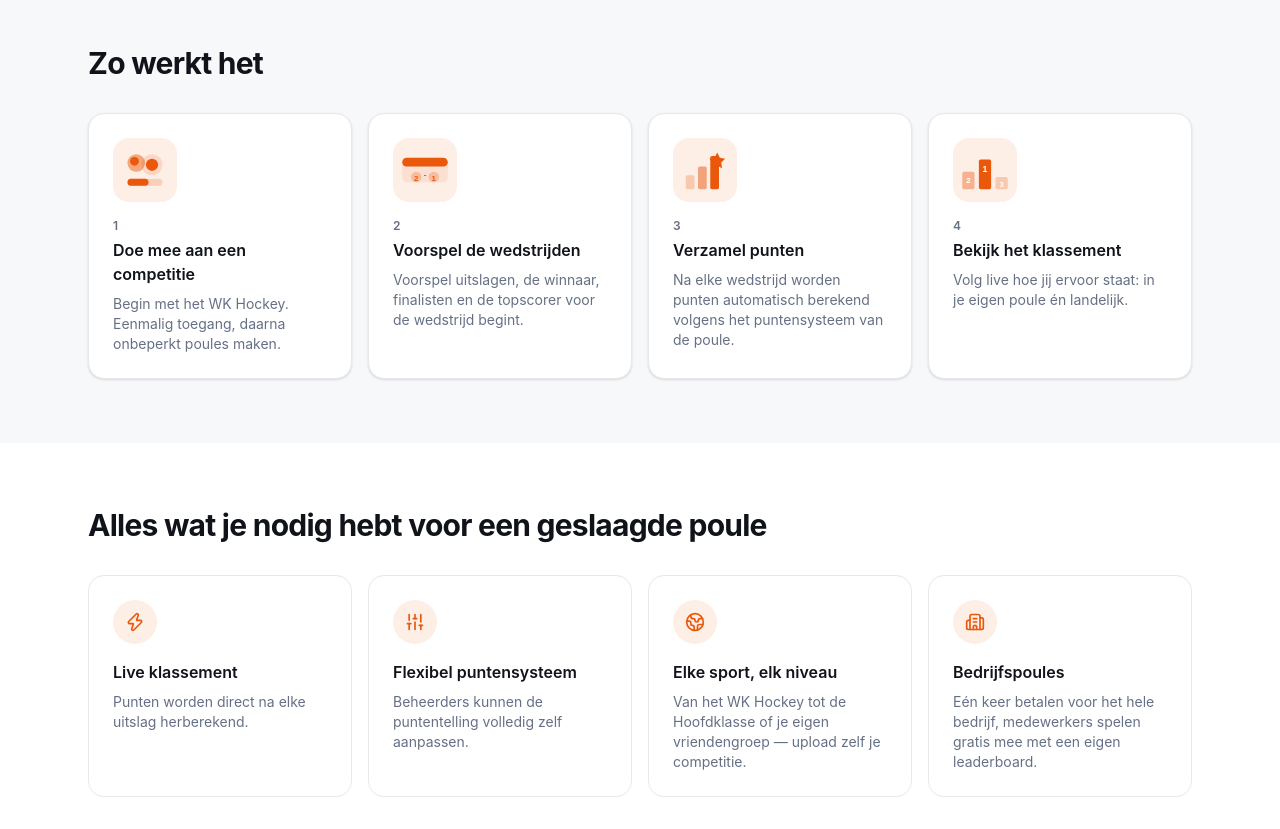
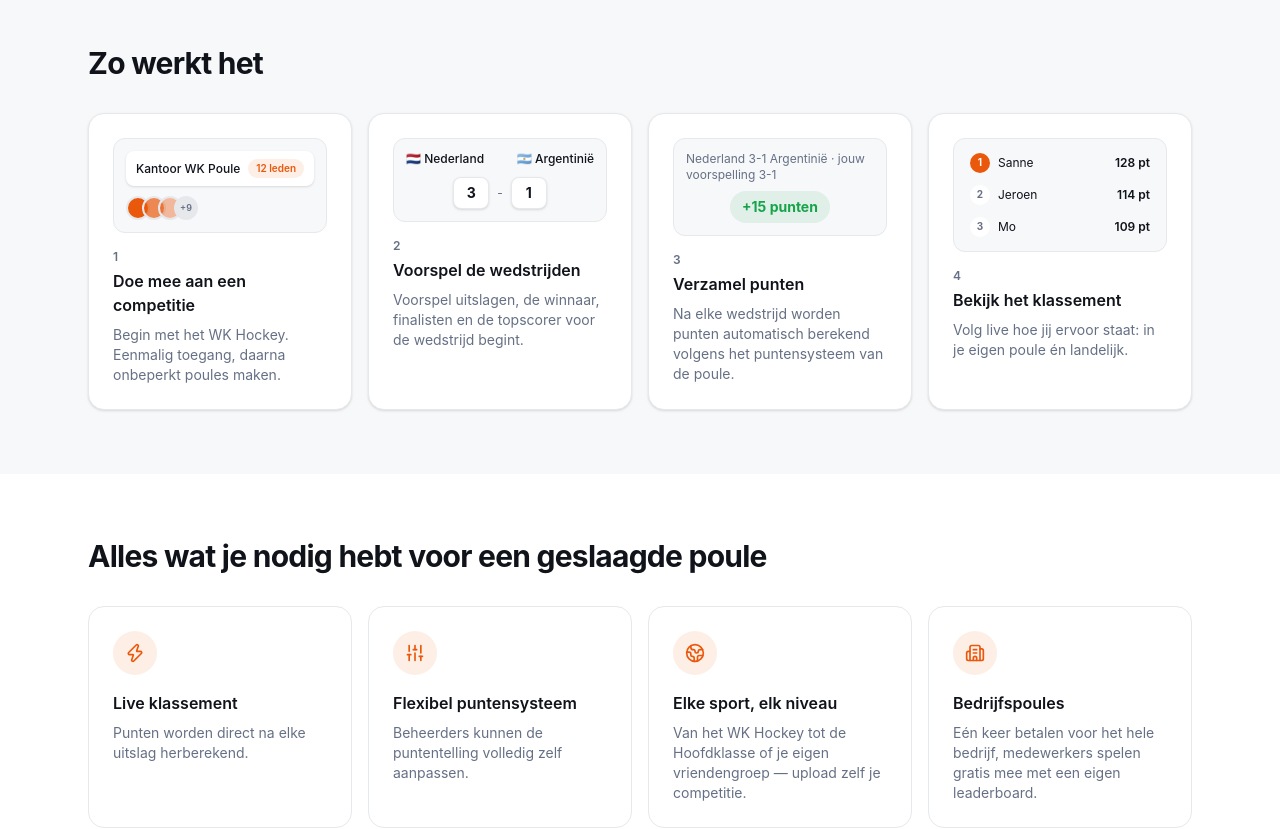
Before and after one commit to Oranjerood/Hockeypoule, a Next.js app: page /nl in a window 1280 px wide. Shown: the part 1120-1949 px from the top of the page. Built offline with nearby package versions, Linux system fonts and the light colour scheme.

Commit message:
Fix invisible CTA band, simplify footer nav, upgrade how-it-works to realistic mockups, add bulk-discount note, clarify King/Queen as lighter alternative + inline predicting on team page

```diff
--- a/messages/en.json
+++ b/messages/en.json
@@ -144,7 +144,8 @@
     "redeemButton": "Redeem code",
     "createCustom": "Create your own competition",
     "createCustomText": "Football, basketball, your own friend group or league — upload your teams and go.",
-    "createCustomButton": "Create competition"
+    "createCustomButton": "Create competition",
+    "bulkDiscountNote": "More than 15 people? Email us at hockeypoule@gmail.com for a group deal."
   },
   "Pools": {
     "createTitle": "Create a new pool",
@@ -263,7 +264,7 @@
     "statusLive": "Live",
     "statusUpcoming": "Upcoming",
     "kingQueenTitle": "Become king/queen of {team}",
-    "kingQueenText": "Predict this country specifically and compete against other fans of this team for the title.",
+    "kingQueenText": "Not up for predicting the whole tournament? Just predict this country's matches above and become king/queen of {team}.",
     "kingQueenLoginCta": "Log in to join",
     "kingQueenFollowButton": "Become king/queen of this country",
     "kingQueenFollowing": "You're a candidate",
--- a/messages/nl.json
+++ b/messages/nl.json
@@ -144,7 +144,8 @@
     "redeemButton": "Code inwisselen",
     "createCustom": "Maak je eigen competitie",
     "createCustomText": "Voetbal, basketbal, je eigen vriendengroep of klasse — upload je teams en ga los.",
-    "createCustomButton": "Competitie aanmaken"
+    "createCustomButton": "Competitie aanmaken",
+    "bulkDiscountNote": "Meer dan 15 personen? Mail ons op hockeypoule@gmail.com voor een passende deal."
   },
   "Pools": {
     "createTitle": "Nieuwe poule maken",
@@ -263,7 +264,7 @@
     "statusLive": "Bezig",
     "statusUpcoming": "Nog te spelen",
     "kingQueenTitle": "Word koning/koningin van {team}",
-    "kingQueenText": "Voorspel dit land specifiek en strijd tegen andere fans van dit team om de titel.",
+    "kingQueenText": "Geen zin om het hele toernooi te voorspellen? Voorspel dan gewoon de wedstrijden van dit land hierboven en word koning/koningin van {team}.",
     "kingQueenLoginCta": "Log in om mee te doen",
     "kingQueenFollowButton": "Word koning/koningin van dit land",
     "kingQueenFollowing": "Jij bent kandidaat",
--- a/src/app/[locale]/competitions/[competitionId]/page.tsx
+++ b/src/app/[locale]/competitions/[competitionId]/page.tsx
@@ -216,6 +216,9 @@ function CompetitionHubContent() {
                   onChange={(e) => setCompanySeats(Number(e.target.value))}
                   className="w-full rounded-xl border border-border bg-surface px-4 py-2.5 text-sm"
                 />
+                {companySeats > 15 && (
+                  <p className="mt-1.5 text-xs text-muted">{t("bulkDiscountNote")}</p>
+                )}
               </div>
 
               {competition.supportBeneficiaryName && (
--- a/src/app/[locale]/page.tsx
+++ b/src/app/[locale]/page.tsx
@@ -2,10 +2,10 @@ import { useTranslations, useLocale } from "next-intl";
 import { Link } from "@/i18n/navigation";
 import { Trophy, Zap, Sliders, Globe2, Building2, ArrowRight, KeyRound, PlusCircle, Mail, Heart } from "lucide-react";
 import {
-  JoinPoolIllustration,
-  PredictScoreIllustration,
-  CollectPointsIllustration,
-  LeaderboardIllustration,
+  JoinPoolMockup,
+  PredictScoreMockup,
+  CollectPointsMockup,
+  LeaderboardMockup,
 } from "@/components/StepIllustrations";
 import Button from "@/components/ui/Button";
 import Card from "@/components/ui/Card";
@@ -20,10 +20,10 @@ export default function HomePage() {
   const locale = useLocale();
 
   const steps = [
-    { illustration: JoinPoolIllustration, title: t("step1Title"), text: t("step1Text") },
-    { illustration: PredictScoreIllustration, title: t("step2Title"), text: t("step2Text") },
-    { illustration: CollectPointsIllustration, title: t("step3Title"), text: t("step3Text") },
-    { illustration: LeaderboardIllustration, title: t("step4Title"), text: t("step4Text") },
+    { Illustration: JoinPoolMockup, title: t("step1Title"), text: t("step1Text") },
+    { Illustration: PredictScoreMockup, title: t("step2Title"), text: t("step2Text") },
+    { Illustration: CollectPointsMockup, title: t("step3Title"), text: t("step3Text") },
+    { Illustration: LeaderboardMockup, title: t("step4Title"), text: t("step4Text") },
   ];
 
   const features = [
@@ -145,9 +145,7 @@ export default function HomePage() {
         <div className="mt-8 grid gap-4 sm:grid-cols-2 lg:grid-cols-4">
           {steps.map((step, i) => (
             <Card key={step.title} className="p-6">
-              <div className="flex h-16 w-16 items-center justify-center rounded-2xl bg-primary/10">
-                <step.illustration />
-              </div>
+              <step.Illustration />
               <div className="mt-4 text-xs font-semibold uppercase tracking-wide text-muted">
                 {i + 1}
               </div>
@@ -202,7 +200,7 @@ export default function HomePage() {
 
       {/* CTA band */}
       <section className="mx-auto max-w-6xl px-4 py-16 sm:px-6">
-        <Card className="flex flex-col items-start gap-6 bg-header p-8 text-white sm:flex-row sm:items-center sm:justify-between">
+        <div className="flex flex-col items-start gap-6 rounded-2xl bg-header p-8 text-white shadow-sm sm:flex-row sm:items-center sm:justify-between">
           <div>
             <h3 className="text-xl font-bold">{t("ctaNational")}</h3>
             <p className="mt-1 text-white/70">{t("heroSubtitle")}</p>
@@ -213,7 +211,7 @@ export default function HomePage() {
               {c("login")}
             </Button>
           </div>
-        </Card>
+        </div>
       </section>
     </div>
   );
--- a/src/components/Footer.tsx
+++ b/src/components/Footer.tsx
@@ -20,10 +20,6 @@ export default function Footer() {
             <p className="mt-2 max-w-sm text-sm text-muted">{t("footerTagline")}</p>
           </div>
           <nav className="flex flex-wrap gap-x-6 gap-y-2 text-sm text-muted">
-            <Link href="/" className="hover:text-foreground">{c("appName")}</Link>
-            <Link href="/wk" className="hover:text-foreground">{c("wkNav")}</Link>
-            <Link href="/pools/join" className="hover:text-foreground">{t("ctaJoin")}</Link>
-            <Link href="/competitions/comp-wk-hockey-2026" className="hover:text-foreground">{t("ctaCreate")}</Link>
             <Link href="/#over-ons" className="hover:text-foreground">{t("aboutNav")}</Link>
           </nav>
         </div>
--- a/src/components/StepIllustrations.tsx
+++ b/src/components/StepIllustrations.tsx
@@ -1,55 +1,82 @@
-// Small, dependency-free illustrations for the homepage "how it works"
-// steps, so people unfamiliar with prediction-pool concepts immediately
-// get the visual idea rather than having to infer it from a generic icon.
+// Small, realistic-looking mockups for the homepage "how it works" steps
+// (rather than abstract icons), so people unfamiliar with prediction-pool
+// concepts immediately get a real picture of what the product looks like.
 
-export function JoinPoolIllustration() {
+export function JoinPoolMockup() {
   return (
-    <svg viewBox="0 0 64 64" className="h-14 w-14">
-      <circle cx="22" cy="24" r="10" className="fill-primary/20" />
-      <circle cx="22" cy="24" r="10" className="fill-primary" fillOpacity="0.35" />
-      <circle cx="40" cy="26" r="12" className="fill-primary/15" />
-      <circle cx="40" cy="26" r="7" className="fill-primary" />
-      <circle cx="20" cy="22" r="5" className="fill-primary" />
-      <rect x="12" y="42" width="40" height="8" rx="4" className="fill-primary/20" />
-      <rect x="12" y="42" width="24" height="8" rx="4" className="fill-primary" />
-    </svg>
+    <div className="w-full rounded-xl border border-border bg-background p-3">
+      <div className="flex items-center justify-between rounded-lg bg-surface px-2.5 py-2 shadow-sm">
+        <span className="text-xs font-medium">Kantoor WK Poule</span>
+        <span className="rounded-full bg-primary/10 px-2 py-0.5 text-[10px] font-semibold text-primary">
+          12 leden
+        </span>
+      </div>
+      <div className="mt-2.5 flex -space-x-2">
+        <span className="h-6 w-6 rounded-full border-2 border-background bg-primary" />
+        <span className="h-6 w-6 rounded-full border-2 border-background bg-primary/70" />
+        <span className="h-6 w-6 rounded-full border-2 border-background bg-primary/40" />
+        <span className="flex h-6 w-6 items-center justify-center rounded-full border-2 border-background bg-border text-[9px] font-semibold text-muted">
+          +9
+        </span>
+      </div>
+    </div>
   );
 }
 
-export function PredictScoreIllustration() {
+export function PredictScoreMockup() {
   return (
-    <svg viewBox="0 0 64 64" className="h-14 w-14">
-      <rect x="6" y="18" width="52" height="28" rx="6" className="fill-primary/10" />
-      <rect x="6" y="18" width="52" height="10" rx="5" className="fill-primary" />
-      <circle cx="22" cy="40" r="6" className="fill-primary/25" />
-      <circle cx="42" cy="40" r="6" className="fill-primary/25" />
-      <text x="22" y="44" textAnchor="middle" className="fill-primary text-[9px] font-bold" style={{ font: "bold 9px sans-serif" }}>2</text>
-      <text x="42" y="44" textAnchor="middle" className="fill-primary text-[9px] font-bold" style={{ font: "bold 9px sans-serif" }}>1</text>
-      <text x="32" y="40" textAnchor="middle" style={{ font: "bold 9px sans-serif" }} className="fill-muted">-</text>
-    </svg>
+    <div className="w-full rounded-xl border border-border bg-background p-3">
+      <div className="flex items-center justify-between text-xs font-medium">
+        <span>🇳🇱 Nederland</span>
+        <span>🇦🇷 Argentinië</span>
+      </div>
+      <div className="mt-2.5 flex items-center justify-center gap-2">
+        <span className="flex h-8 w-9 items-center justify-center rounded-lg border border-border bg-surface text-sm font-bold shadow-sm">
+          3
+        </span>
+        <span className="text-xs text-muted">-</span>
+        <span className="flex h-8 w-9 items-center justify-center rounded-lg border border-border bg-surface text-sm font-bold shadow-sm">
+          1
+        </span>
+      </div>
+    </div>
   );
 }
 
-export function CollectPointsIllustration() {
+export function CollectPointsMockup() {
   return (
-    <svg viewBox="0 0 64 64" className="h-14 w-14">
-      <rect x="10" y="38" width="10" height="16" rx="2" className="fill-primary/25" />
-      <rect x="24" y="28" width="10" height="26" rx="2" className="fill-primary/50" />
-      <rect x="38" y="16" width="10" height="38" rx="2" className="fill-primary" />
-      <path d="M46 12 l3 6 6 1 -4.5 4.5 1 6.5 -5.5 -3 -5.5 3 1 -6.5 -4.5 -4.5 6 -1 z" className="fill-primary" />
-    </svg>
+    <div className="flex w-full flex-col items-center justify-center gap-2 rounded-xl border border-border bg-background p-3">
+      <span className="text-xs text-muted">Nederland 3-1 Argentinië · jouw voorspelling 3-1</span>
+      <span className="rounded-full bg-success/10 px-3 py-1.5 text-sm font-bold text-success">
+        +15 punten
+      </span>
+    </div>
   );
 }
 
-export function LeaderboardIllustration() {
+export function LeaderboardMockup() {
+  const rows = [
+    { pos: 1, name: "Sanne", pts: 128 },
+    { pos: 2, name: "Jeroen", pts: 114 },
+    { pos: 3, name: "Mo", pts: 109 },
+  ];
   return (
-    <svg viewBox="0 0 64 64" className="h-14 w-14">
-      <rect x="6" y="34" width="14" height="20" rx="2" className="fill-primary/40" />
-      <rect x="25" y="20" width="14" height="34" rx="2" className="fill-primary" />
-      <rect x="44" y="40" width="14" height="14" rx="2" className="fill-primary/25" />
-      <text x="32" y="34" textAnchor="middle" className="fill-primary-foreground" style={{ font: "bold 10px sans-serif" }}>1</text>
-      <text x="13" y="47" textAnchor="middle" className="fill-primary-foreground" style={{ font: "bold 9px sans-serif" }}>2</text>
-      <text x="51" y="51" textAnchor="middle" className="fill-primary-foreground" style={{ font: "bold 9px sans-serif" }}>3</text>
-    </svg>
+    <div className="w-full rounded-xl border border-border bg-background p-2">
+      {rows.map((row) => (
+        <div key={row.pos} className="flex items-center justify-between rounded-lg px-2 py-1.5 text-xs">
+          <span className="flex items-center gap-2">
+            <span
+              className={`flex h-5 w-5 items-center justify-center rounded-full text-[10px] font-bold ${
+                row.pos === 1 ? "bg-primary text-primary-foreground" : "bg-surface text-muted"
+              }`}
+            >
+              {row.pos}
+            </span>
+            {row.name}
+          </span>
+          <span className="font-semibold">{row.pts} pt</span>
+        </div>
+      ))}
+    </div>
   );
 }
```
Also changed, not shown: src/app/[locale]/teams/[teamId]/page.tsx (+74 -2 lines).
